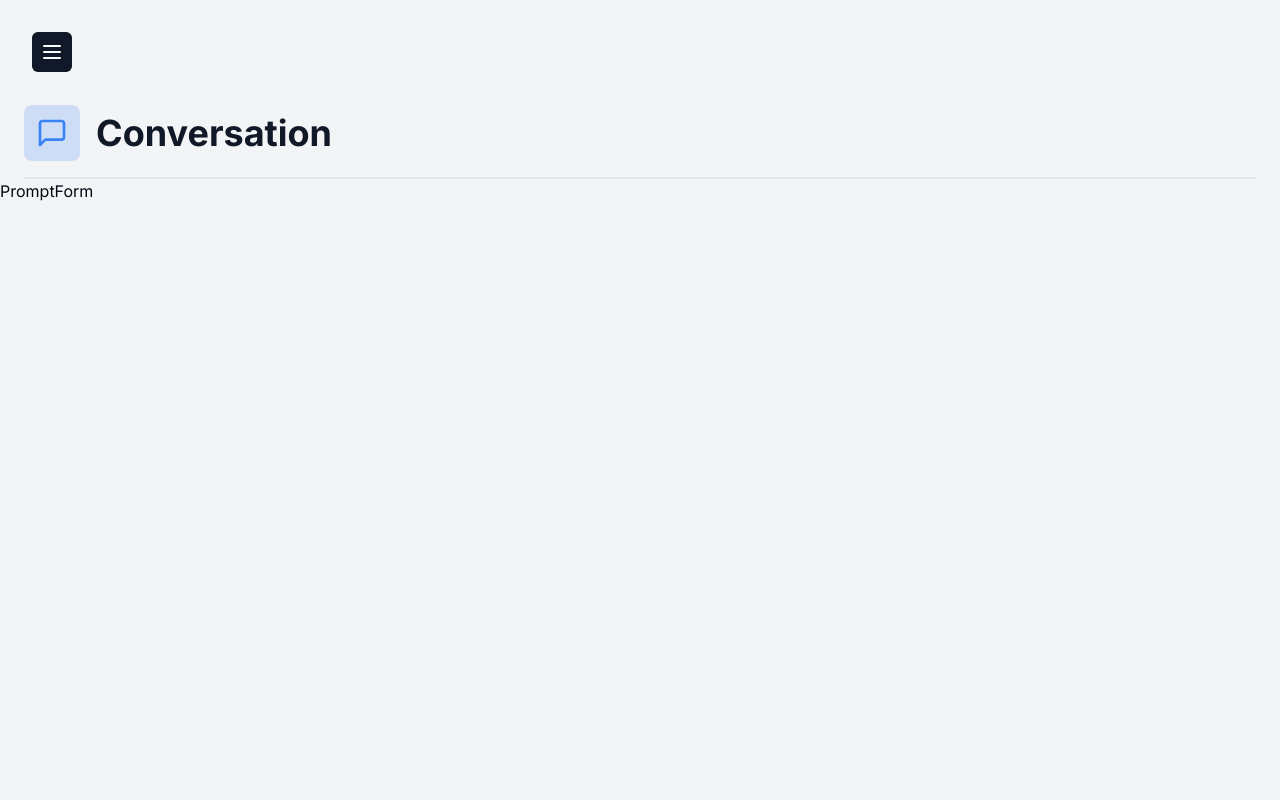
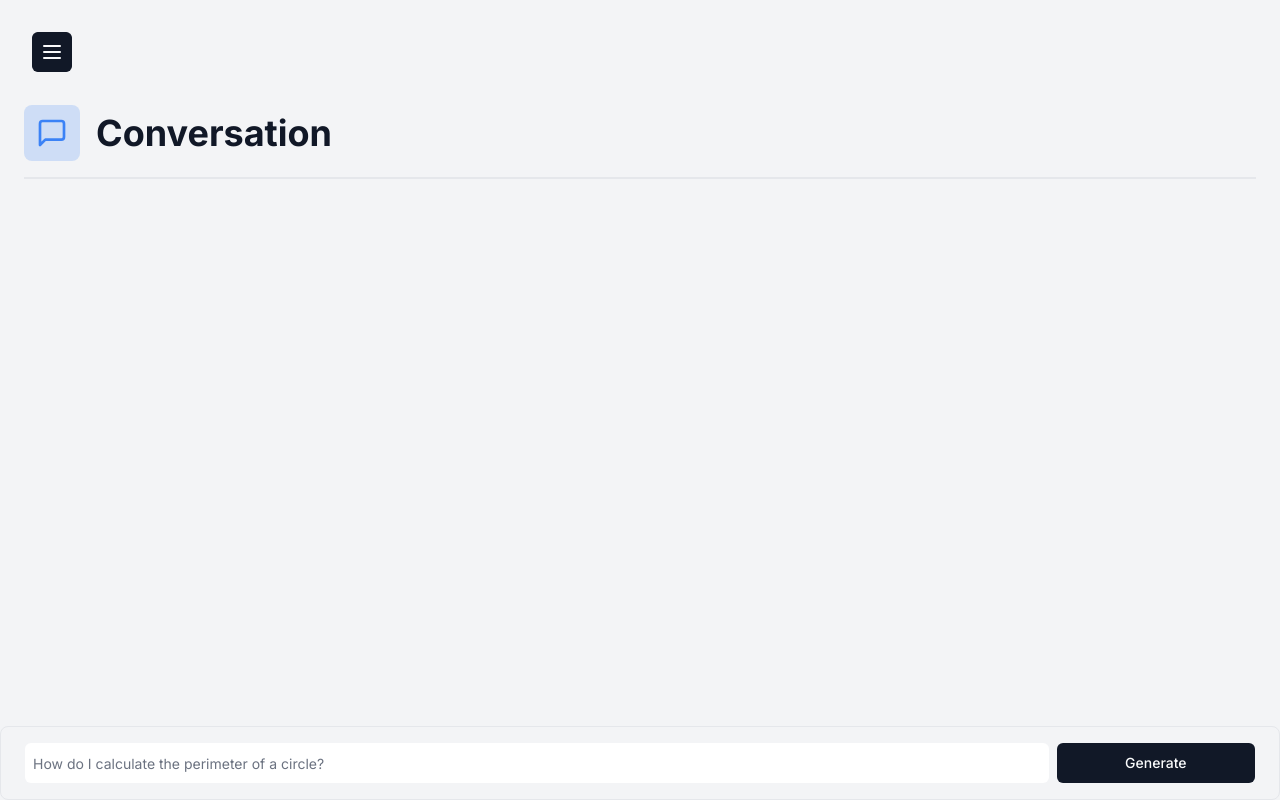
Before and after one commit to kpirabaharan/AI-SaaS, a Next.js app: page /conversation in a window 1280 px wide. Built offline with nearby package versions, Linux system fonts and the light colour scheme; what @kamona/tailwindcss-perspective would draw is missing.

Commit message:
Created Conversation Form
Signed-off-by: Keeshigan Pirabaharan <kpirabaharan3@gmail.com>

```diff
--- /dev/null
+++ b/src/app/(routes)/conversation/components/ConversationForm.tsx
@@ -0,0 +1,68 @@
+'use client';
+
+import { zodResolver } from '@hookform/resolvers/zod';
+import { useForm } from 'react-hook-form';
+import * as z from 'zod';
+
+import { Button } from '@/components/ui/button';
+import { Form, FormControl, FormField, FormItem } from '@/components/ui/form';
+import { Input } from '@/components/ui/input';
+
+const conversationFormSchema = z.object({
+  prompt: z.string().min(1, { message: 'Prompt is required.' }),
+});
+
+type ConversationFormValues = z.infer<typeof conversationFormSchema>;
+
+const ConversationForm = () => {
+  const conversationForm = useForm<ConversationFormValues>({
+    resolver: zodResolver(conversationFormSchema),
+    defaultValues: {
+      prompt: '',
+    },
+  });
+
+  const isLoading = conversationForm.formState.isSubmitting;
+
+  const onSubmit = async (values: ConversationFormValues) => {
+    console.log(values);
+  };
+
+  return (
+    <div>
+      <Form {...conversationForm}>
+        <form
+          onSubmit={conversationForm.handleSubmit(onSubmit)}
+          className='rounded-lg border w-full p-4 px-3 md:px-6
+          focus-within:shadow-sm grid grid-cols-12 gap-2 space-y-2 lg:space-y-0'
+        >
+          <FormField
+            control={conversationForm.control}
+            name='prompt'
+            render={({ field }) => (
+              <FormItem className='col-span-12 lg:col-span-10'>
+                <FormControl className='m-0 p-0'>
+                  <Input
+                    disabled={isLoading}
+                    placeholder='How do I calculate the perimeter of a circle?'
+                    className='border-0 outline-none focus-visible:ring-0
+                    focus-visible:ring-transparent px-2'
+                    {...field}
+                  />
+                </FormControl>
+              </FormItem>
+            )}
+          />
+          <Button
+            className='col-span-12 lg:col-span-2 w-full'
+            disabled={isLoading}
+          >
+            Generate
+          </Button>
+        </form>
+      </Form>
+    </div>
+  );
+};
+
+export default ConversationForm;
--- a/src/app/(routes)/conversation/page.tsx
+++ b/src/app/(routes)/conversation/page.tsx
@@ -1,20 +1,21 @@
 import { Conversation as conversation } from '@/constants';
 
+import ConversationForm from '@/app/(routes)/conversation/components/ConversationForm';
 import Heading from '@/components/heading';
-import PromptForm from '@/components/PromptForm';
 
 const ConversationPage = () => {
   const { title, icon, bgColor, textColor } = conversation;
 
   return (
-    <div>
+    <div className='h-full flex flex-col justify-between'>
       <Heading
         title={title}
         icon={icon}
         bgColor={bgColor}
         textColor={textColor}
       />
-      <PromptForm />
+
+      <ConversationForm />
     </div>
   );
 };
--- a/src/components/PromptForm.tsx
+++ /dev/null
@@ -1,24 +0,0 @@
-'use client';
-
-import { zodResolver } from '@hookform/resolvers/zod';
-import { useForm } from 'react-hook-form';
-import * as z from 'zod';
-
-const formSchema = z.object({
-  prompt: z.string().min(1, { message: 'Prompt is required.' }),
-});
-
-type FormValues = z.infer<typeof formSchema>;
-
-const PromptForm = () => {
-  const form = useForm<FormValues>({
-    resolver: zodResolver(formSchema),
-    defaultValues: {
-      prompt: '',
-    },
-  });
-
-  return <div>PromptForm</div>;
-};
-
-export default PromptForm;
--- a/src/components/navbar/Header.tsx
+++ b/src/components/navbar/Header.tsx
@@ -20,8 +20,8 @@ const Header = () => {
     <div className='fixed w-full h-full pointer-events-none'>
       <div
         className={`${
-          isActive ? 'bg-background/50 pointer-events-auto' : 'bg-transparent'
-        } relative h-full w-full blur-xl transition duration-700`}
+          isActive ? 'pointer-events-auto bg-gray-100/75' : 'bg-transparent'
+        } relative h-full w-full transition duration-700`}
         onClick={() => setIsActive(false)}
       />
       <div
--- /dev/null
+++ b/src/components/ui/input.tsx
@@ -0,0 +1,25 @@
+import * as React from "react"
+
+import { cn } from "@/lib/utils"
+
+export interface InputProps
+  extends React.InputHTMLAttributes<HTMLInputElement> {}
+
+const Input = React.forwardRef<HTMLInputElement, InputProps>(
+  ({ className, type, ...props }, ref) => {
+    return (
+      <input
+        type={type}
+        className={cn(
+          "flex h-10 w-full rounded-md border border-input bg-background px-3 py-2 text-sm ring-offset-background file:border-0 file:bg-transparent file:text-sm file:font-medium placeholder:text-muted-foreground focus-visible:outline-none focus-visible:ring-2 focus-visible:ring-ring focus-visible:ring-offset-2 disabled:cursor-not-allowed disabled:opacity-50",
+          className
+        )}
+        ref={ref}
+        {...props}
+      />
+    )
+  }
+)
+Input.displayName = "Input"
+
+export { Input }
```
